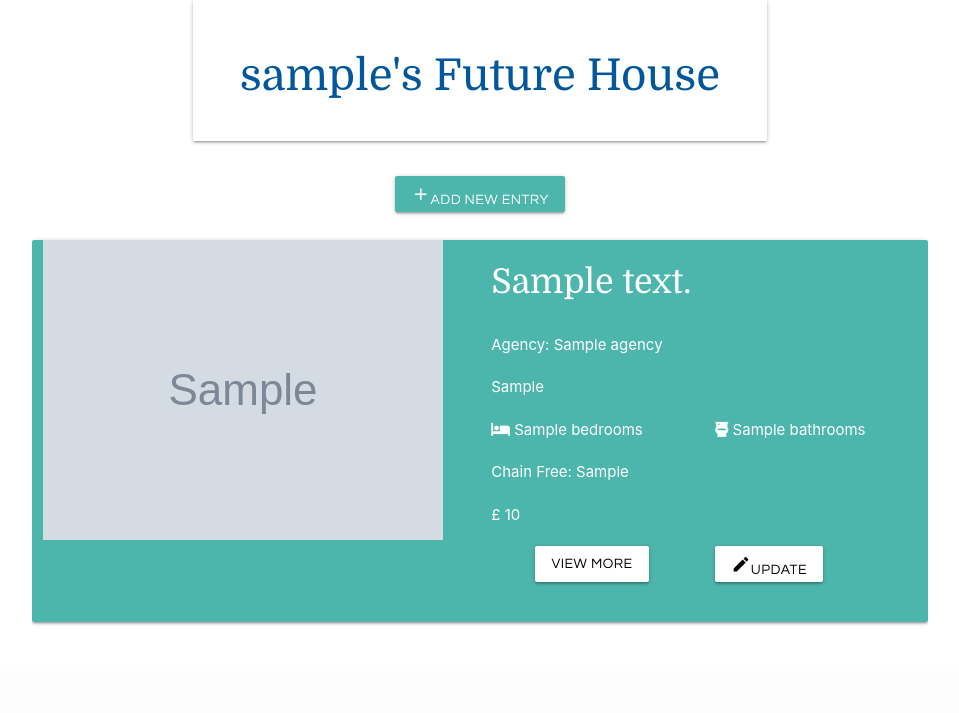
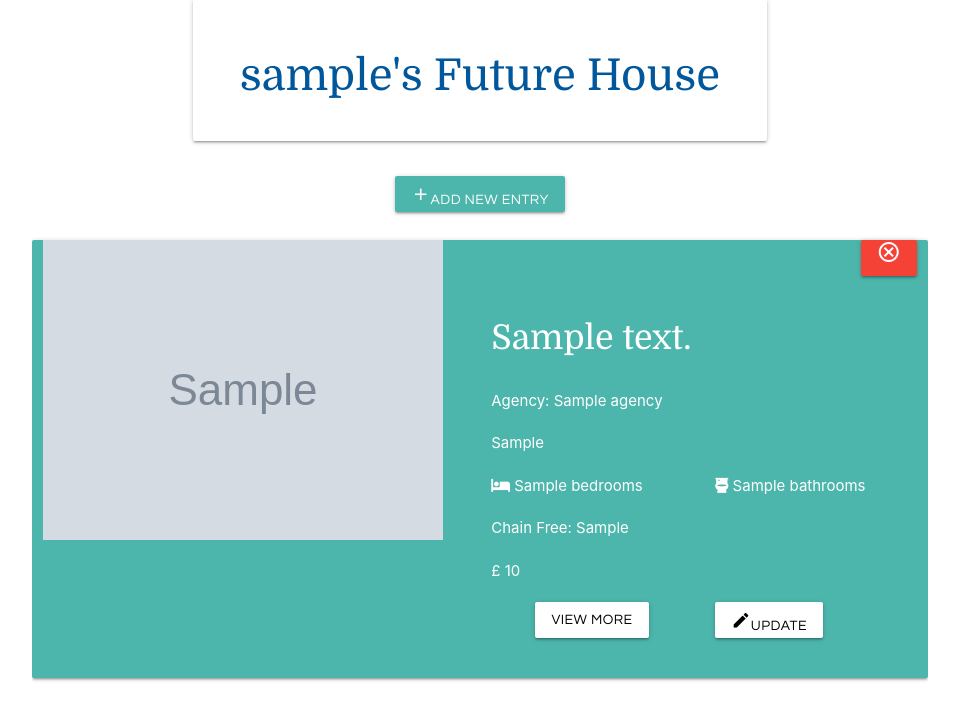
Before and after one commit to mikavir/casa-quest, a Flask app: page /profile/1 in a window 1280 px wide. Shown: the part 129-842 px from the top of the page, without its empty margins (160-1119 px from the left). Before the commit the page ends 754 px from the top, so only its background shows below. Run offline with Flask 3, Linux system fonts and the light colour scheme; the visitor is signed in with stand-in values (Sample User, id 1); grey boxes marked "Sample" are stand-in pictures; a database or web service that is not in the repository returns one stand-in record (values such as "Sample title"); some libraries are stand-ins or nearby versions.

Commit message:
Add delete modal

```diff
--- a/templates/profile.html
+++ b/templates/profile.html
@@ -29,6 +29,13 @@
                 </div>
             </div>
             <div class="col s12 m6 m-3">
+                <div class="row m-2">
+                    <div class="col s12 right-align">
+                        <a class="waves-effect waves-light btn modal-trigger red rounded" href="#deleteModal{{house._id}}"><span class="material-symbols-outlined">
+                            cancel
+                            </span></a>
+                    </div>
+                </div>
                 <div class="row m-2">
                     <div class="col s12">
                         <h4>{{ house.address }}</h4>
@@ -84,12 +91,34 @@
                 </div>
             </div>
         </div>
+    </div>
+    <div id="deleteModal{{ house._id }}" class="modal card-panel rounded white-text center">
 
+        <div class="modal-content rounded">
+            <div class="row">
+                <div class="col s12 red-text">
+                    <h4>Caution</h4>
+                </div>
+            </div>
+            <div class="row">
+                <div class="col s12 black-text">
+                    <p>Deleting the house will also delete all other informaion related to this house. If you wish to proceed, click the button below or cancel</p>
+                </div>
 
+            </div>
 
+          <p>A bunch of text</p>
+        </div>
+        <div class="modal-footer">
+            <div class="row">
+                <div class="col s12 center">
+                    <a href="#" class="modal-close btn waves-effect rounded red m-2">Delete</a>
+                    <a href="#" class="modal-close btn  waves-effect rounded orange m-2 ">Cancel</a>
+                </div>
+            </div>
+        </div>
+      </div>
 
-
-    </div>
     {% endfor %}
 
 </div>
```
